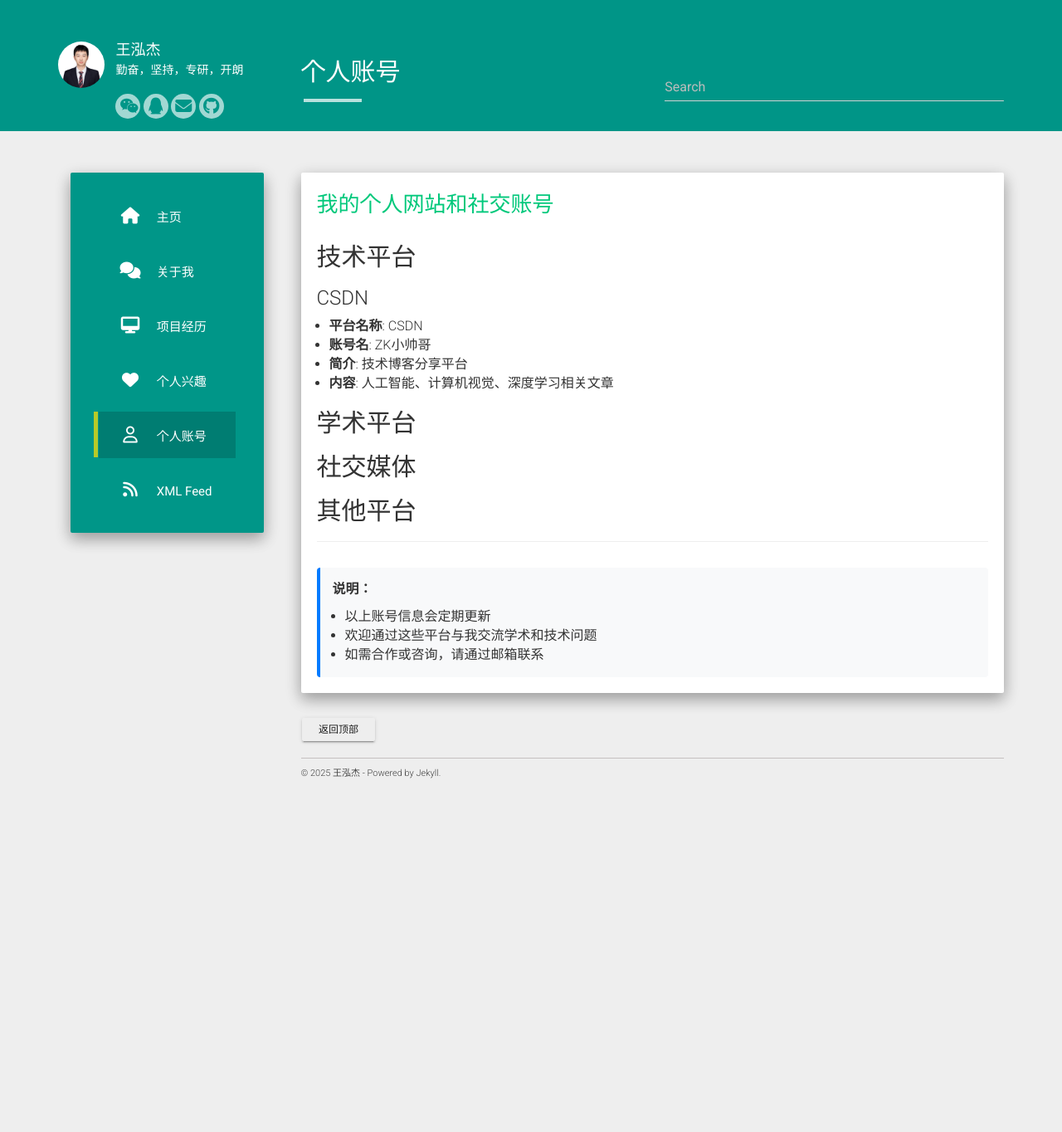
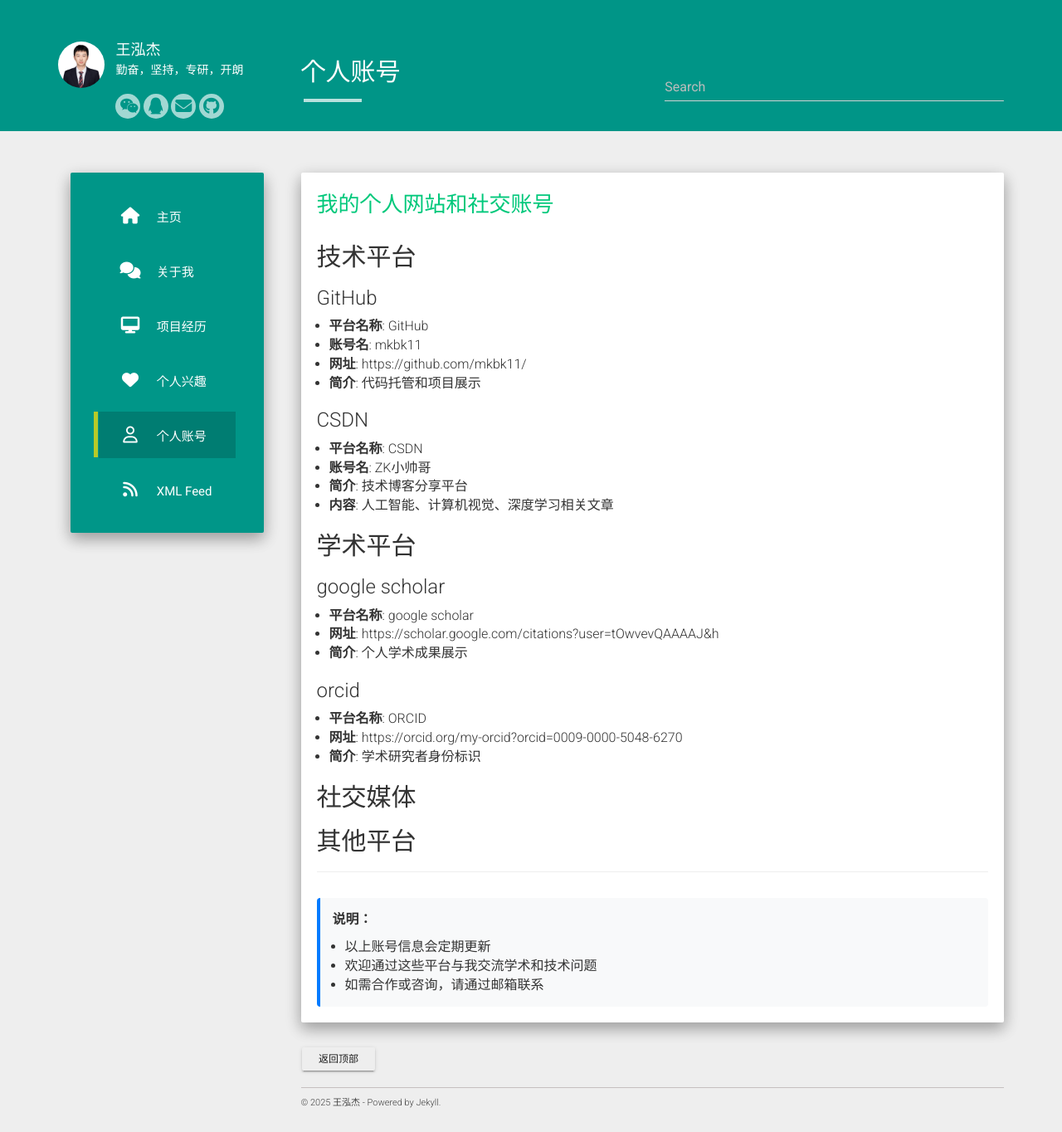
Before and after one commit to mkbk11/whj-github.io, a Jekyll site: the page built from accounts.md, in a window 1280 px wide. Shown: the whole page at 83% size. Built offline with Jekyll 4.4.1, drawn with Linux system fonts in a browser that asks for light colours; nearby versions of some CDN libraries; before the commit the page ends 967 px from its top, so only the background shows below that.

Commit message:
modify4.7.1

```diff
--- a/accounts.md
+++ b/accounts.md
@@ -7,19 +7,21 @@ subtitle: 我的个人网站和社交账号
 
 ## 技术平台
 
+### GitHub
+- **平台名称**: GitHub
+- **账号名**: mkbk11
+- **网址**: https://github.com/mkbk11/
+- **简介**: 代码托管和项目展示
+
 ### CSDN
 - **平台名称**: CSDN
 - **账号名**: ZK小帅哥
 - **简介**: 技术博客分享平台
 - **内容**: 人工智能、计算机视觉、深度学习相关文章
 
-<!-- 可以添加更多技术平台，如：
-### GitHub
-- **平台名称**: GitHub
-- **账号名**: [您的GitHub用户名]
-- **网址**: https://github.com/[用户名]
-- **简介**: 代码托管和项目展示
 
+<!--
+ 可以添加更多技术平台，如：
 ### 知乎
 - **平台名称**: 知乎
 - **账号名**: [您的知乎用户名]
@@ -28,6 +30,16 @@ subtitle: 我的个人网站和社交账号
 -->
 
 ## 学术平台
+
+### google scholar
+- **平台名称**: google scholar
+- **网址**: https://scholar.google.com/citations?user=tOwvevQAAAAJ&h
+- **简介**: 个人学术成果展示
+
+### orcid
+- **平台名称**: ORCID
+- **网址**: https://orcid.org/my-orcid?orcid=0009-0000-5048-6270
+- **简介**: 学术研究者身份标识
 
 <!-- 预留学术平台账号信息
 ### ResearchGate
```
Also changed, not shown: about.md (+37 -17 lines).
